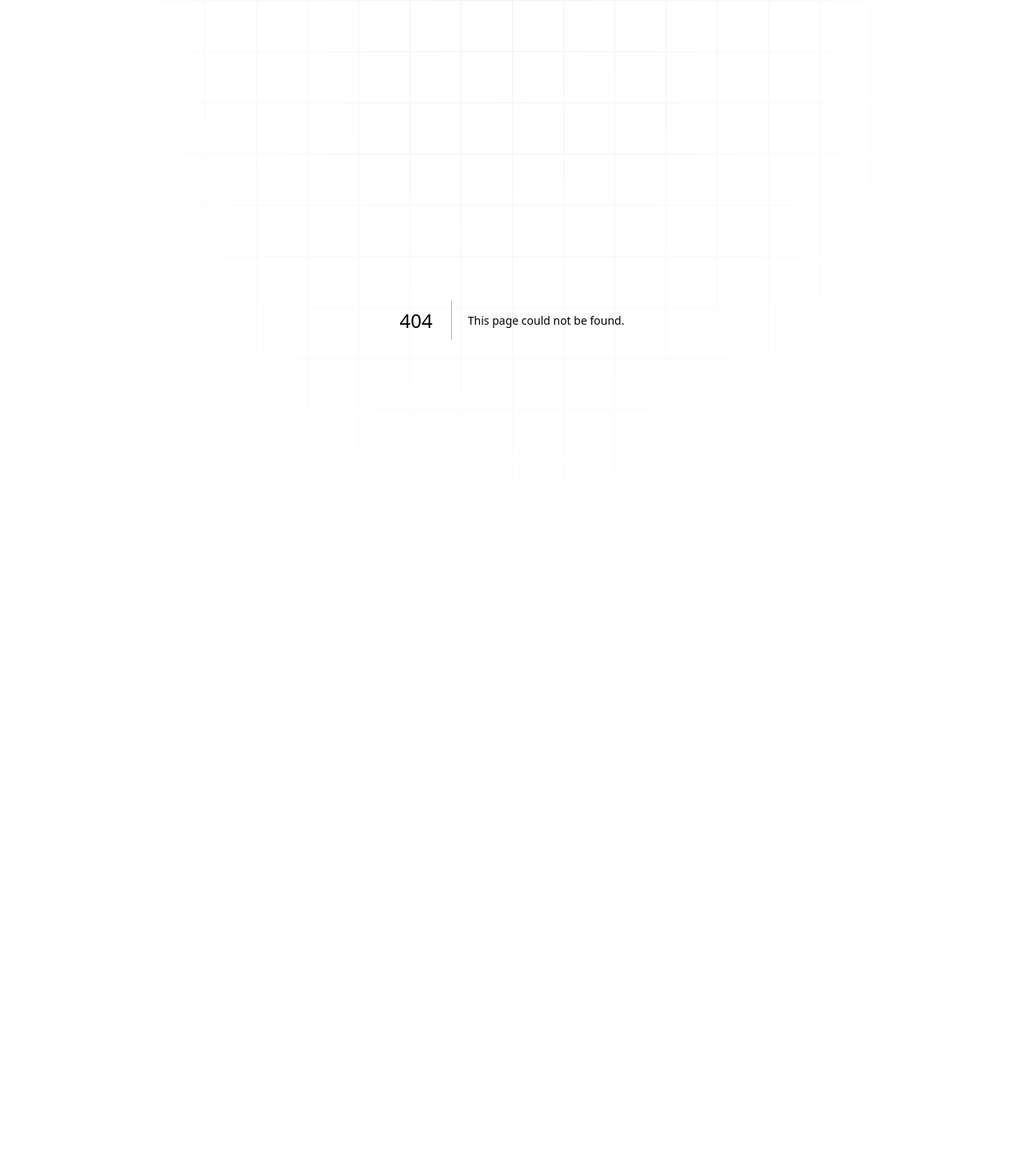
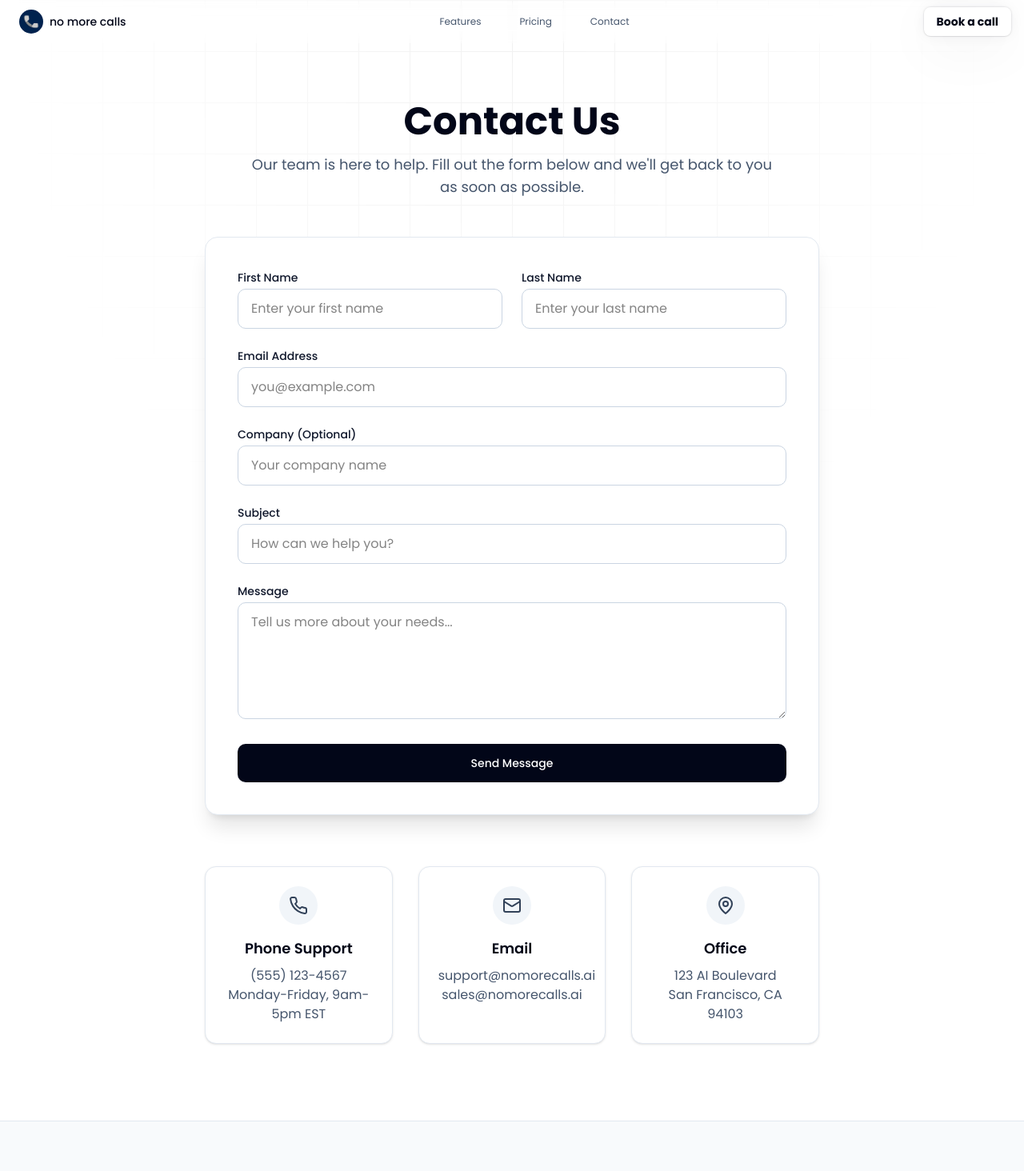
Before and after one commit to 3hx/next-website, a Next.js app: page /contact in a window 1280 px wide. Before the commit this address had no page. Shown: the top 1464 px of the page at 80% size. Before the commit the page ends 800 px from the top, so only its background shows below. Built offline with nearby package versions, Linux system fonts and the light colour scheme.

Commit message:
Add contact page and implement smooth scrolling for navigation

```diff
--- /dev/null
+++ b/src/app/contact/page.tsx
@@ -0,0 +1,163 @@
+import Nav from "@/components/Nav";
+import Footer from "@/components/Footer";
+import { Button } from "@/components/ui/button";
+
+export const metadata = {
+  title: "Contact Us | No More Calls",
+  description: "Get in touch with our team for any questions about our AI assistant and secretary services.",
+};
+
+export default function ContactPage() {
+  return (
+    <>
+      <Nav />
+      <main className="min-h-screen pt-32 pb-24 px-4 md:px-8 lg:px-12 xl:px-16 2xl:px-24 max-w-screen-2xl mx-auto">
+        <div className="max-w-3xl mx-auto">
+          <div className="text-center mb-12">
+            <h1 className="text-4xl md:text-5xl font-bold mb-4 text-slate-950">
+              Contact Us
+            </h1>
+            <p className="text-lg text-slate-600 max-w-2xl mx-auto">
+              Our team is here to help. Fill out the form below and we'll get back to you as soon as possible.
+            </p>
+          </div>
+
+          <div className="bg-white rounded-2xl shadow-xl p-6 md:p-10 border border-slate-200">
+            <form className="space-y-6">
+              <div className="grid grid-cols-1 md:grid-cols-2 gap-6">
+                <div>
+                  <label htmlFor="firstName" className="block text-sm font-medium text-slate-900 mb-1">
+                    First Name
+                  </label>
+                  <input
+                    type="text"
+                    id="firstName"
+                    className="w-full px-4 py-3 rounded-lg border border-slate-300 focus:outline-none focus:ring-2 focus:ring-slate-500 focus:border-transparent"
+                    placeholder="Enter your first name"
+                    required
+                  />
+                </div>
+                <div>
+                  <label htmlFor="lastName" className="block text-sm font-medium text-slate-900 mb-1">
+                    Last Name
+                  </label>
+                  <input
+                    type="text"
+                    id="lastName"
+                    className="w-full px-4 py-3 rounded-lg border border-slate-300 focus:outline-none focus:ring-2 focus:ring-slate-500 focus:border-transparent"
+                    placeholder="Enter your last name"
+                    required
+                  />
+                </div>
+              </div>
+
+              <div>
+                <label htmlFor="email" className="block text-sm font-medium text-slate-900 mb-1">
+                  Email Address
+                </label>
+                <input
+                  type="email"
+                  id="email"
+                  className="w-full px-4 py-3 rounded-lg border border-slate-300 focus:outline-none focus:ring-2 focus:ring-slate-500 focus:border-transparent"
+                  placeholder="you@example.com"
+                  required
+                />
+              </div>
+
+              <div>
+                <label htmlFor="company" className="block text-sm font-medium text-slate-900 mb-1">
+                  Company (Optional)
+                </label>
+                <input
+                  type="text"
+                  id="company"
+                  className="w-full px-4 py-3 rounded-lg border border-slate-300 focus:outline-none focus:ring-2 focus:ring-slate-500 focus:border-transparent"
+                  placeholder="Your company name"
+                />
+              </div>
+
+              <div>
+                <label htmlFor="subject" className="block text-sm font-medium text-slate-900 mb-1">
+                  Subject
+                </label>
+                <input
+                  type="text"
+                  id="subject"
+                  className="w-full px-4 py-3 rounded-lg border border-slate-300 focus:outline-none focus:ring-2 focus:ring-slate-500 focus:border-transparent"
+                  placeholder="How can we help you?"
+                  required
+                />
+              </div>
+
+              <div>
+                <label htmlFor="message" className="block text-sm font-medium text-slate-900 mb-1">
+                  Message
+                </label>
+                <textarea
+                  id="message"
+                  rows={5}
+                  className="w-full px-4 py-3 rounded-lg border border-slate-300 focus:outline-none focus:ring-2 focus:ring-slate-500 focus:border-transparent"
+                  placeholder="Tell us more about your needs..."
+                  required
+                ></textarea>
+              </div>
+
+              <div>
+                <Button
+                  type="submit"
+                  className="w-full py-6 rounded-lg bg-slate-950 hover:bg-slate-900 text-white transition-colors"
+                >
+                  Send Message
+                </Button>
+              </div>
+            </form>
+          </div>
+
+          <div className="mt-16 grid grid-cols-1 md:grid-cols-3 gap-8">
+            <div className="bg-white rounded-xl p-6 text-center shadow-sm border border-slate-200">
+              <div className="w-12 h-12 bg-slate-100 rounded-full flex items-center justify-center mx-auto mb-4">
+                <svg xmlns="http://www.w3.org/2000/svg" width="24" height="24" viewBox="0 0 24 24" fill="none" stroke="currentColor" strokeWidth="2" strokeLinecap="round" strokeLinejoin="round" className="text-slate-700">
+                  <path d="M22 16.92v3a2 2 0 0 1-2.18 2 19.79 19.79 0 0 1-8.63-3.07 19.5 19.5 0 0 1-6-6 19.79 19.79 0 0 1-3.07-8.67A2 2 0 0 1 4.11 2h3a2 2 0 0 1 2 1.72 12.84 12.84 0 0 0 .7 2.81 2 2 0 0 1-.45 2.11L8.09 9.91a16 16 0 0 0 6 6l1.27-1.27a2 2 0 0 1 2.11-.45 12.84 12.84 0 0 0 2.81.7A2 2 0 0 1 22 16.92z"></path>
+                </svg>
+              </div>
+              <h3 className="text-lg font-semibold text-slate-950 mb-2">Phone Support</h3>
+              <p className="text-slate-600">
+                (555) 123-4567<br />
+                Monday-Friday, 9am-5pm EST
+              </p>
+            </div>
+
+            <div className="bg-white rounded-xl p-6 text-center shadow-sm border border-slate-200">
+              <div className="w-12 h-12 bg-slate-100 rounded-full flex items-center justify-center mx-auto mb-4">
+                <svg xmlns="http://www.w3.org/2000/svg" width="24" height="24" viewBox="0 0 24 24" fill="none" stroke="currentColor" strokeWidth="2" strokeLinecap="round" strokeLinejoin="round" className="text-slate-700">
+                  <rect x="2" y="4" width="20" height="16" rx="2"></rect>
+                  <path d="m22 7-8.97 5.7a1.94 1.94 0 0 1-2.06 0L2 7"></path>
+                </svg>
+              </div>
+              <h3 className="text-lg font-semibold text-slate-950 mb-2">Email</h3>
+              <p className="text-slate-600">
+                support@nomorecalls.ai<br />
+                sales@nomorecalls.ai
+              </p>
+            </div>
+
+            <div className="bg-white rounded-xl p-6 text-center shadow-sm border border-slate-200">
+              <div className="w-12 h-12 bg-slate-100 rounded-full flex items-center justify-center mx-auto mb-4">
+                <svg xmlns="http://www.w3.org/2000/svg" width="24" height="24" viewBox="0 0 24 24" fill="none" stroke="currentColor" strokeWidth="2" strokeLinecap="round" strokeLinejoin="round" className="text-slate-700">
+                  <path d="M20 10c0 6-8 12-8 12s-8-6-8-12a8 8 0 0 1 16 0Z"></path>
+                  <circle cx="12" cy="10" r="3"></circle>
+                </svg>
+              </div>
+              <h3 className="text-lg font-semibold text-slate-950 mb-2">Office</h3>
+              <p className="text-slate-600">
+                123 AI Boulevard<br />
+                San Francisco, CA 94103
+              </p>
+            </div>
+          </div>
+        </div>
+      </main>
+      <Footer />
+    </>
+  );
+}
--- a/src/components/FeaturesSection.tsx
+++ b/src/components/FeaturesSection.tsx
@@ -69,7 +69,7 @@ export default function FeaturesSection() {
   return (
     <section
       id="features"
-      className="py-24 px-4 bg-gradient-to-b from-gray-50 to-white"
+      className="py-24 px-4 bg-gradient-to-b from-slate-50 to-white"
     >
       <div className="max-w-7xl mx-auto">
         <div className="text-center mb-16">
--- a/src/components/Nav.tsx
+++ b/src/components/Nav.tsx
@@ -5,6 +5,7 @@ import { motion, useScroll, useMotionValueEvent } from "framer-motion";
 import Link from "next/link";
 import { Button } from "@/components/ui/button";
 import Image from "next/image";
+import { handleSmoothScroll } from "@/lib/smoothScroll";
 
 export default function Nav() {
   const [isScrolled, setIsScrolled] = useState(false);
@@ -146,6 +147,7 @@ export default function Nav() {
                   : "text-slate-600 hover:text-slate-950"
               }`}
               href="/#features"
+              onClick={(e) => handleSmoothScroll(e, "#features")}
               onMouseEnter={() => handleLinkHover("features")}
             >
               Features
@@ -160,6 +162,7 @@ export default function Nav() {
                   : "text-slate-600 hover:text-slate-950"
               }`}
               href="/#pricing"
+              onClick={(e) => handleSmoothScroll(e, "#pricing")}
               onMouseEnter={() => handleLinkHover("pricing")}
             >
               Pricing
@@ -173,7 +176,7 @@ export default function Nav() {
                   ? "text-slate-950"
                   : "text-slate-600 hover:text-slate-950"
               }`}
-              href="/#contact"
+              href="/contact"
               onMouseEnter={() => handleLinkHover("contact")}
             >
               Contact
--- /dev/null
+++ b/src/lib/smoothScroll.ts
@@ -0,0 +1,20 @@
+/**
+ * Provides smooth scrolling functionality to navigate to page sections
+ * @param e Mouse event from the click
+ * @param id The section ID to scroll to (including the # symbol)
+ */
+export function handleSmoothScroll(e: React.MouseEvent<HTMLAnchorElement>, id: string): void {
+  // Only process if it's a hash link (internal page section)
+  if (id.startsWith('#')) {
+    e.preventDefault();
+    const targetId = id.substring(1); // remove the # symbol
+    const element = document.getElementById(targetId);
+
+    if (element) {
+      window.scrollTo({
+        top: element.offsetTop - 100, // Offset for the fixed header
+        behavior: 'smooth'
+      });
+    }
+  }
+}
```
